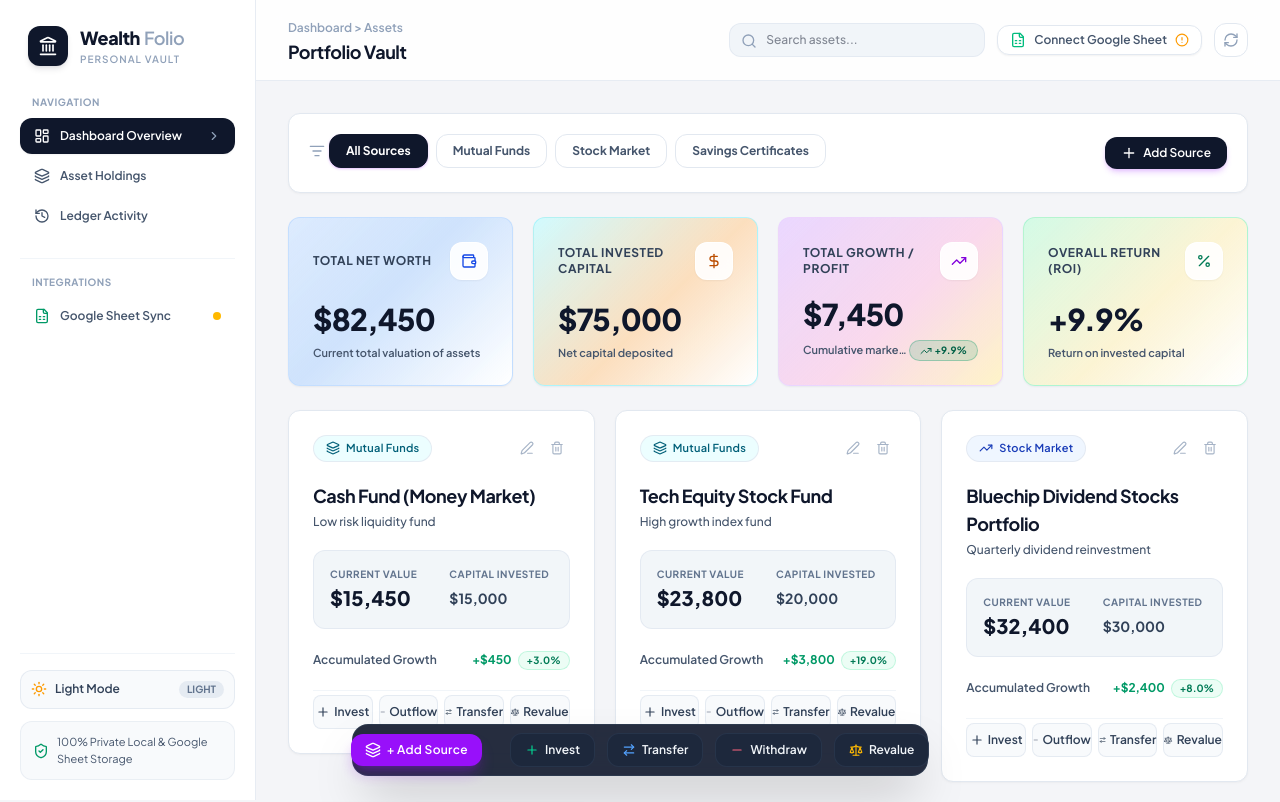
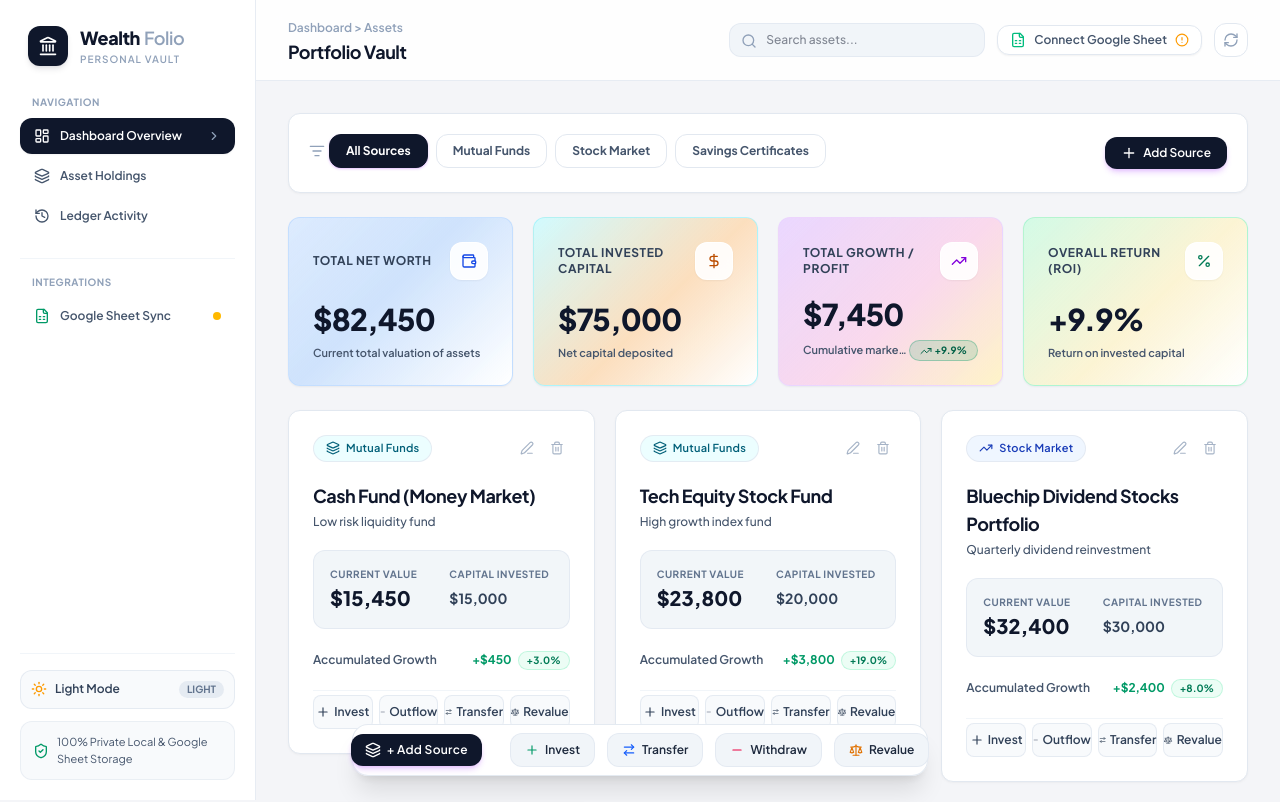
Before and after one commit to HuzaifaInshal/wealth-folio, a React (Vite) app: page / in a window 1280 px wide. Shown: the top 802 px of the page. Built offline with nearby package versions, Linux system fonts and the light colour scheme.

Commit message:
Refactor light mode theme variants and dock contrast

```diff
--- a/src/components/QuickActionDock.tsx
+++ b/src/components/QuickActionDock.tsx
@@ -20,56 +20,56 @@ export default function QuickActionDock({
 }: QuickActionDockProps) {
   return (
     <div className="fixed bottom-6 left-1/2 -translate-x-1/2 z-30 max-w-xl w-[92%] sm:w-auto">
-      <div className="bg-slate-900/90 dark:bg-[#181924]/90 text-white backdrop-blur-xl border border-slate-700/60 dark:border-purple-500/30 p-2 rounded-2xl shadow-2xl flex items-center justify-between sm:justify-center gap-1.5 sm:gap-3 px-3 sm:px-4">
+      <div className="bg-white/95 dark:bg-[#181924]/90 text-slate-900 dark:text-white backdrop-blur-xl border border-slate-200/90 dark:border-purple-500/30 p-2 rounded-2xl shadow-xl flex items-center justify-between sm:justify-center gap-1.5 sm:gap-3 px-3 sm:px-4">
         {/* New Source */}
         <button
           onClick={onOpenNewSource}
-          className="px-3.5 py-2 bg-purple-600 hover:bg-purple-500 text-white rounded-xl text-xs font-semibold tracking-wide transition-all cursor-pointer flex items-center space-x-1.5 shadow-lg shadow-purple-600/30 whitespace-nowrap"
+          className="px-3.5 py-2 bg-slate-900 dark:bg-purple-600 hover:bg-slate-800 dark:hover:bg-purple-500 text-white rounded-xl text-xs font-semibold tracking-wide transition-all cursor-pointer flex items-center space-x-1.5 shadow-md shadow-purple-600/20 whitespace-nowrap"
         >
           <Layers className="w-4 h-4" />
           <span className="hidden sm:inline">+ Add Source</span>
         </button>
 
-        <div className="w-px h-6 bg-slate-700/60 dark:bg-slate-700/80 mx-0.5 hidden sm:block" />
+        <div className="w-px h-6 bg-slate-200 dark:bg-slate-700/80 mx-0.5 hidden sm:block" />
 
         {/* Action Buttons */}
         <button
           onClick={() => onOpenTransaction('invest')}
           disabled={disabled}
-          className="px-2.5 sm:px-3.5 py-2 bg-slate-800/90 dark:bg-slate-900/90 hover:bg-slate-700 dark:hover:bg-slate-800 text-slate-100 rounded-xl text-xs font-semibold transition-all cursor-pointer flex items-center space-x-1.5 border border-slate-700/50 dark:border-slate-800/80 disabled:opacity-40 disabled:cursor-not-allowed whitespace-nowrap"
+          className="px-2.5 sm:px-3.5 py-2 bg-slate-100 dark:bg-slate-900/90 hover:bg-slate-200 dark:hover:bg-slate-800 text-slate-800 dark:text-slate-100 rounded-xl text-xs font-semibold transition-all cursor-pointer flex items-center space-x-1.5 border border-slate-200/80 dark:border-slate-800/80 disabled:opacity-40 disabled:cursor-not-allowed whitespace-nowrap"
           title="Deposit Capital"
         >
-          <Plus className="w-3.5 h-3.5 text-emerald-400" />
+          <Plus className="w-3.5 h-3.5 text-emerald-600 dark:text-emerald-400" />
           <span>Invest</span>
         </button>
 
         <button
           onClick={() => onOpenTransaction('transfer')}
           disabled={disabled}
-          className="px-2.5 sm:px-3.5 py-2 bg-slate-800/90 dark:bg-slate-900/90 hover:bg-slate-700 dark:hover:bg-slate-800 text-slate-100 rounded-xl text-xs font-semibold transition-all cursor-pointer flex items-center space-x-1.5 border border-slate-700/50 dark:border-slate-800/80 disabled:opacity-40 disabled:cursor-not-allowed whitespace-nowrap"
+          className="px-2.5 sm:px-3.5 py-2 bg-slate-100 dark:bg-slate-900/90 hover:bg-slate-200 dark:hover:bg-slate-800 text-slate-800 dark:text-slate-100 rounded-xl text-xs font-semibold transition-all cursor-pointer flex items-center space-x-1.5 border border-slate-200/80 dark:border-slate-800/80 disabled:opacity-40 disabled:cursor-not-allowed whitespace-nowrap"
           title="Transfer Funds"
         >
-          <ArrowRightLeft className="w-3.5 h-3.5 text-blue-400" />
+          <ArrowRightLeft className="w-3.5 h-3.5 text-blue-600 dark:text-blue-400" />
           <span>Transfer</span>
         </button>
 
         <button
           onClick={() => onOpenTransaction('withdraw')}
           disabled={disabled}
-          className="px-2.5 sm:px-3.5 py-2 bg-slate-800/90 dark:bg-slate-900/90 hover:bg-slate-700 dark:hover:bg-slate-800 text-slate-100 rounded-xl text-xs font-semibold transition-all cursor-pointer flex items-center space-x-1.5 border border-slate-700/50 dark:border-slate-800/80 disabled:opacity-40 disabled:cursor-not-allowed whitespace-nowrap"
+          className="px-2.5 sm:px-3.5 py-2 bg-slate-100 dark:bg-slate-900/90 hover:bg-slate-200 dark:hover:bg-slate-800 text-slate-800 dark:text-slate-100 rounded-xl text-xs font-semibold transition-all cursor-pointer flex items-center space-x-1.5 border border-slate-200/80 dark:border-slate-800/80 disabled:opacity-40 disabled:cursor-not-allowed whitespace-nowrap"
           title="Withdraw Funds"
         >
-          <Minus className="w-3.5 h-3.5 text-rose-400" />
+          <Minus className="w-3.5 h-3.5 text-rose-600 dark:text-rose-400" />
           <span className="hidden sm:inline">Withdraw</span>
         </button>
 
         <button
           onClick={() => onOpenTransaction('revalue')}
           disabled={disabled}
-          className="px-2.5 sm:px-3.5 py-2 bg-slate-800/90 dark:bg-slate-900/90 hover:bg-slate-700 dark:hover:bg-slate-800 text-slate-100 rounded-xl text-xs font-semibold transition-all cursor-pointer flex items-center space-x-1.5 border border-slate-700/50 dark:border-slate-800/80 disabled:opacity-40 disabled:cursor-not-allowed whitespace-nowrap"
+          className="px-2.5 sm:px-3.5 py-2 bg-slate-100 dark:bg-slate-900/90 hover:bg-slate-200 dark:hover:bg-slate-800 text-slate-800 dark:text-slate-100 rounded-xl text-xs font-semibold transition-all cursor-pointer flex items-center space-x-1.5 border border-slate-200/80 dark:border-slate-800/80 disabled:opacity-40 disabled:cursor-not-allowed whitespace-nowrap"
           title="Revalue Balance"
         >
-          <Scale className="w-3.5 h-3.5 text-amber-400" />
+          <Scale className="w-3.5 h-3.5 text-amber-600 dark:text-amber-400" />
           <span className="hidden sm:inline">Revalue</span>
         </button>
       </div>
--- a/src/index.css
+++ b/src/index.css
@@ -1,5 +1,8 @@
 @import url('https://fonts.googleapis.com/css2?family=Plus+Jakarta+Sans:ital,wght@0,300..800;1,300..800&family=JetBrains+Mono:wght@400;500;600;700&display=swap');
 @import "tailwindcss";
+
+@custom-variant dark (&:where(.dark, .dark *));
+
 
 @theme {
   --font-sans: "Plus Jakarta Sans", ui-sans-serif, system-ui, sans-serif;
```
